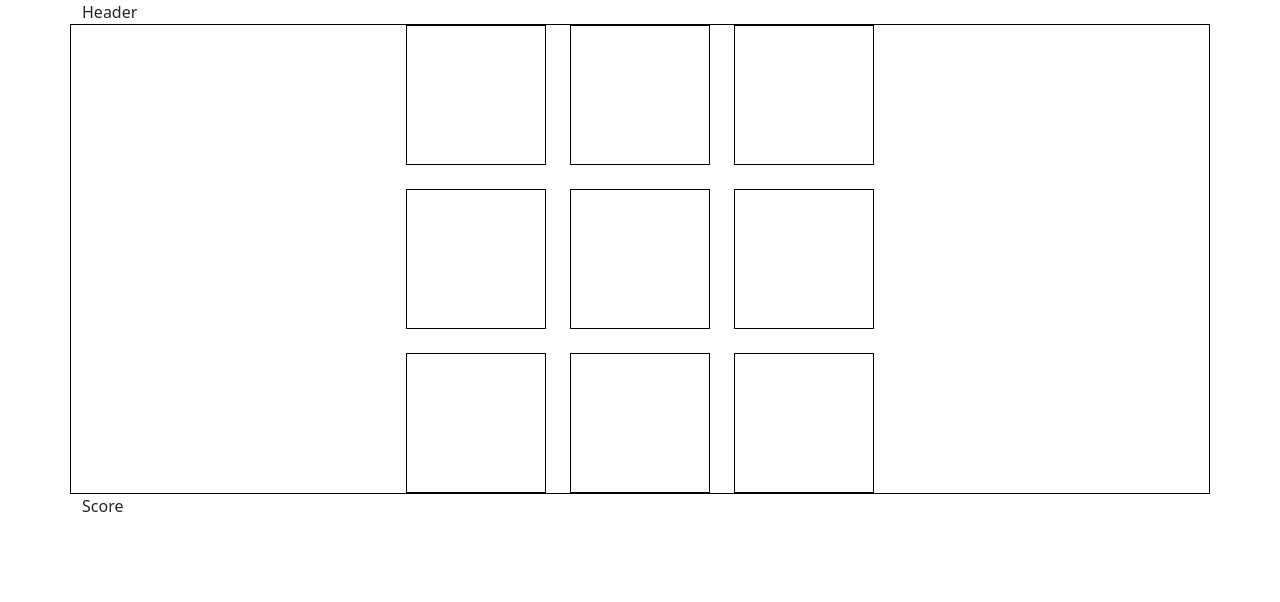
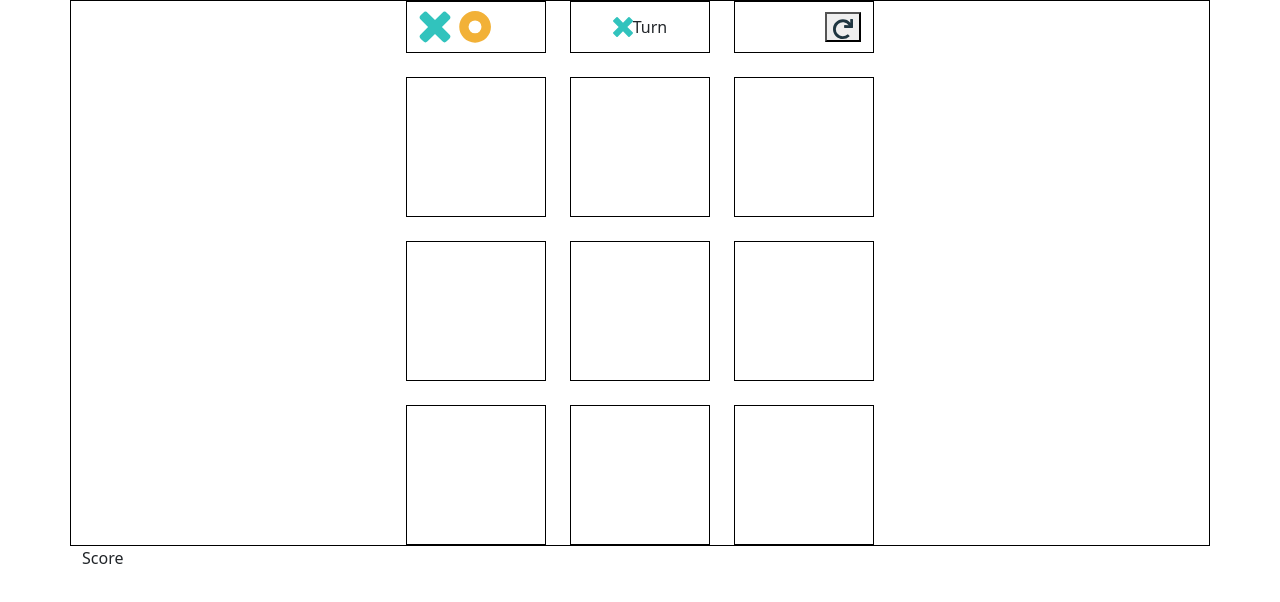
Before and after one commit to ChrisCablish/tic-tac-toe, a React (Create React App) app: page / in a window 1280 px wide. Shown: the top 602 px of the page. Built offline with nearby package versions, Linux system fonts and the light colour scheme.

Commit message:
implement header column

```diff
--- a/src/components/MainPanel/GamePanel/GamePanel.js
+++ b/src/components/MainPanel/GamePanel/GamePanel.js
@@ -37,8 +37,9 @@ const GamePanel = ({ turn, setTurn }) => {
 
   return (
     <>
-      <Header />
       <Container className={styles.myContainer}>
+        <Header />
+
         {boardState.map((row, rowIndex) => (
           <Row key={rowIndex} className={styles.myRow}>
             {row.map((_, colIndex) => (
--- a/src/components/MainPanel/GamePanel/Header/Header.js
+++ b/src/components/MainPanel/GamePanel/Header/Header.js
@@ -3,13 +3,29 @@ import { Container } from "react-bootstrap";
 import Row from "react-bootstrap/esm/Row";
 import Col from "react-bootstrap/esm/Col";
 import "bootstrap/dist/css/bootstrap.min.css";
-import styles from "./Header.scss";
+import styles from "./Header.module.scss";
+import logo from "../../../../assets/logo.svg";
+import buttonImage from "../../../../assets/icon-restart.svg";
+import xIcon from "../../../../assets/icon-x.svg";
 
 const Header = () => {
   return (
-    <Container>
-      <span className={styles.header}>Header</span>
-    </Container>
+    <Row className={styles.myRow}>
+      <Col className={`${styles.myCol} ${styles.left}`}>
+        <img src={logo}></img>
+      </Col>
+      <Col className={`${styles.myCol} ${styles.center}`}>
+        <div className={styles.iconHolder}>
+          <img src={xIcon}></img>
+        </div>
+        <span>Turn</span>
+      </Col>
+      <Col className={`${styles.myCol} ${styles.right}`}>
+        <button>
+          <img src={buttonImage}></img>
+        </button>
+      </Col>
+    </Row>
   );
 };
 
--- /dev/null
+++ b/src/components/MainPanel/GamePanel/Header/Header.module.scss
@@ -0,0 +1,51 @@
+.myRow {
+  display: flex;
+  gap: 1.5rem;
+}
+
+.myCol {
+  display: flex;
+  align-items: center;
+  border: 1px solid black;
+  height: 2rem;
+  width: 6rem;
+}
+
+.left {
+  display: flex;
+  justify-content: flex-start;
+}
+
+.center {
+  display: flex;
+  justify-content: center;
+  align-items: center;
+
+  .iconHolder {
+    height: 1.25rem;
+    width: 1.25rem;
+    display: flex;
+    justify-content: center;
+    align-items: center;
+
+    img {
+      height: 100%;
+      width: 100%;
+    }
+  }
+}
+
+.right {
+  display: flex;
+  justify-content: flex-end;
+}
+
+@media (min-width: 768px) {
+  .myCol {
+    height: 3.25rem;
+    width: 8.75rem;
+  }
+}
+
+@media (min-width: 992px) {
+}
--- a/src/components/MainPanel/GamePanel/Header/Header.scss
+++ /dev/null
@@ -1,3 +0,0 @@
-.header {
-  text-align: left;
-}
```
